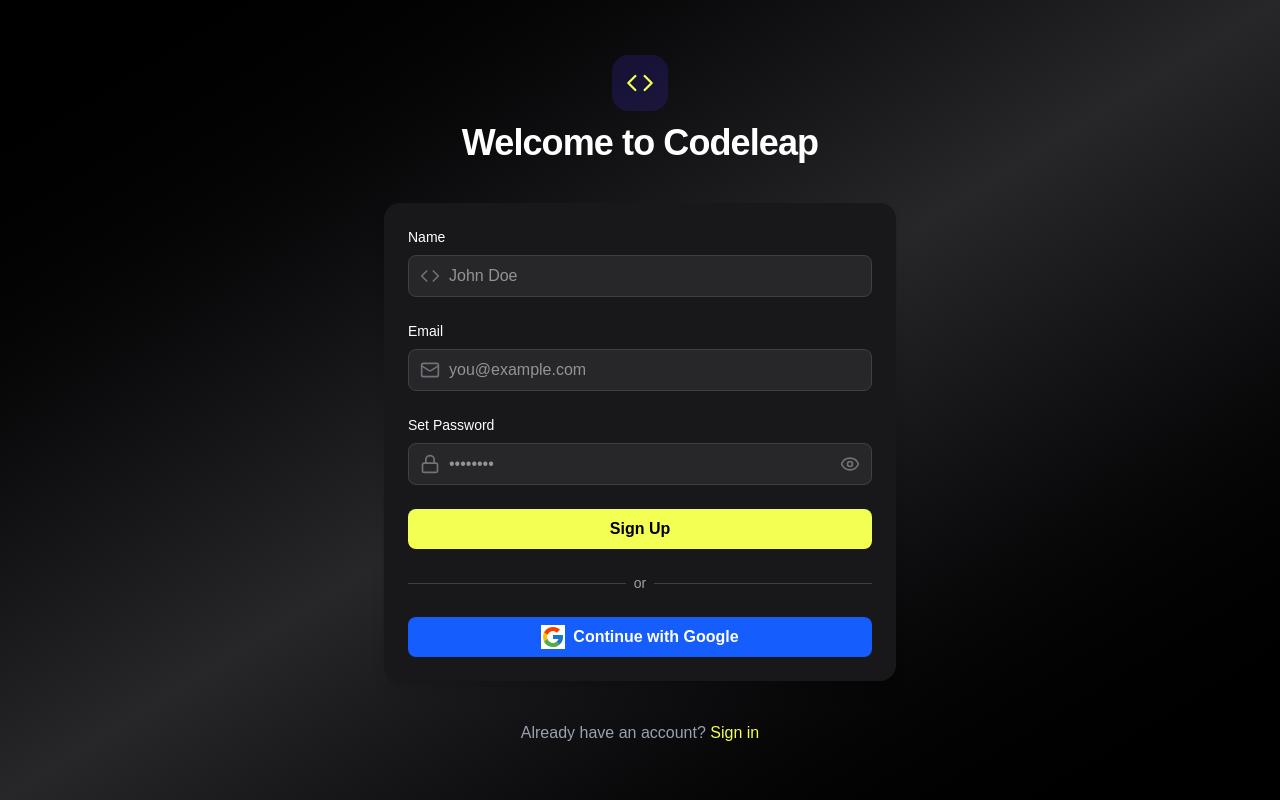
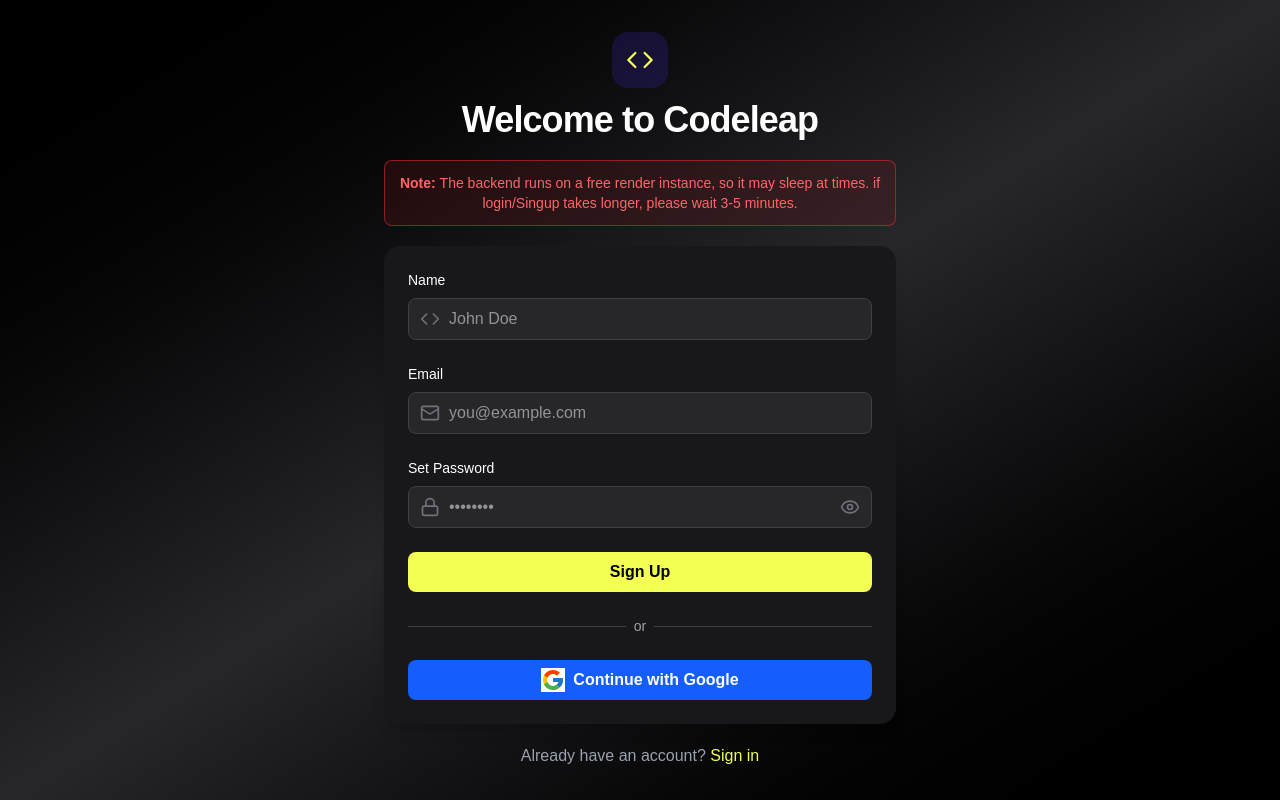
Before and after one commit to sanketsingh01/CodeLeap, a React (Vite) app in the folder FRONTEND/: page /signup in a window 1280 px wide. Built offline with nearby package versions, Linux system fonts and the light colour scheme; no server answers; a web font is replaced by a local one.

Commit message:
Added backend notice on singup and login

```diff
--- a/FRONTEND/src/pages/LoginPage.jsx
+++ b/FRONTEND/src/pages/LoginPage.jsx
@@ -7,7 +7,6 @@
 import google from "./assets/google.svg";
 
 import { z } from "zod";
-import AuthImagePattern from "../componenets/AuthImagePattern.jsx";
 import { useAuthStore } from "../store/useAuthStore.js";
 
 const LoginSchema = z.object({
@@ -39,8 +38,8 @@
 
   return (
     <div className="min-h-screen grid grid-cols-1 lg:grid-cols-1 text-white parkinsans-Regular">
-      <div className="flex flex-col justify-center items-center px-6 py-12 lg:px-20">
-        <div className="w-full max-w-lg space-y-10">
+      <div className="flex flex-col justify-center items-center px-6 lg:px-20">
+        <div className="w-full max-w-lg space-y-5">
           <div className="text-center">
             <div className="flex flex-col items-center gap-3">
               <div className="w-14 h-14 bg-primary/20 rounded-2xl flex items-center justify-center">
@@ -53,6 +52,14 @@
                 Login to your account below
               </p>
             </div>
+          </div>
+
+          <div className="bg-red-900/20 border border-red-500/50 rounded-lg p-3">
+            <p className="text-red-400 text-sm text-center">
+              <strong>Note:</strong> The backend runs on a free Render instance,
+              so it may sleep at times. If login/signup takes longer, lease wait
+              3-5 minutes.
+            </p>
           </div>
 
           <form
@@ -156,13 +163,6 @@
           </p>
         </div>
       </div>
-
-      {/* <AuthImagePattern
-        title={"Welcome back!"}
-        subtitle={
-          "Sign in to continue your journey with us. Don't have an account? Create one now."
-        }
-      /> */}
     </div>
   );
 };
--- a/FRONTEND/src/pages/SignUpPage.jsx
+++ b/FRONTEND/src/pages/SignUpPage.jsx
@@ -38,8 +38,8 @@
 
   return (
     <div className="min-h-screen grid grid-cols-1 lg:grid-cols-1 text-white parkinsans-Regular">
-      <div className="flex flex-col justify-center items-center px-6 py-12 lg:px-20">
-        <div className="w-full max-w-lg space-y-10">
+      <div className="flex flex-col justify-center items-center px-6 py-6 lg:px-20">
+        <div className="w-full max-w-lg space-y-5">
           <div className="text-center">
             <div className="flex flex-col items-center gap-3">
               <div className="w-14 h-14 bg-primary/20 rounded-2xl flex items-center justify-center">
@@ -49,6 +49,14 @@
                 Welcome to Codeleap
               </h1>
             </div>
+          </div>
+
+          <div className="bg-red-900/20 border border-red-500/50 rounded-lg p-3">
+            <p className="text-red-400 text-sm text-center">
+              <strong>Note: </strong>The backend runs on a free render instance,
+              so it may sleep at times. if login/Singup takes longer, please
+              wait 3-5 minutes.
+            </p>
           </div>
 
           <form
```
